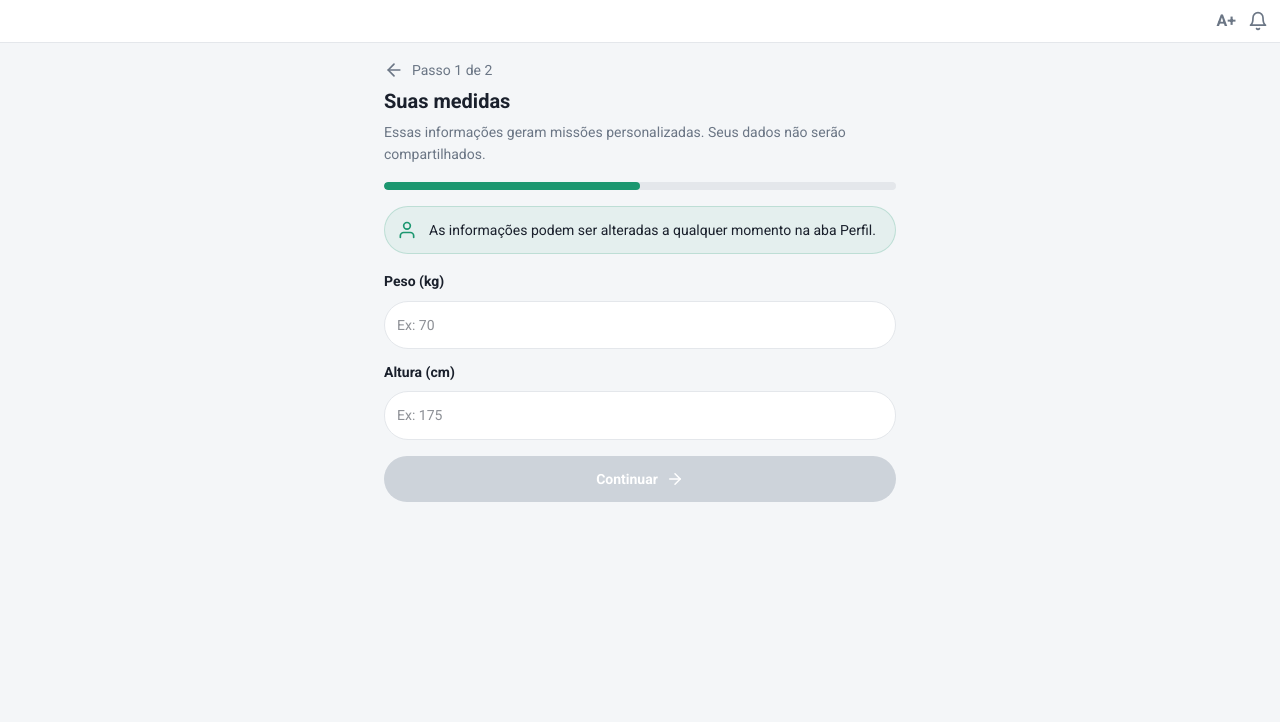
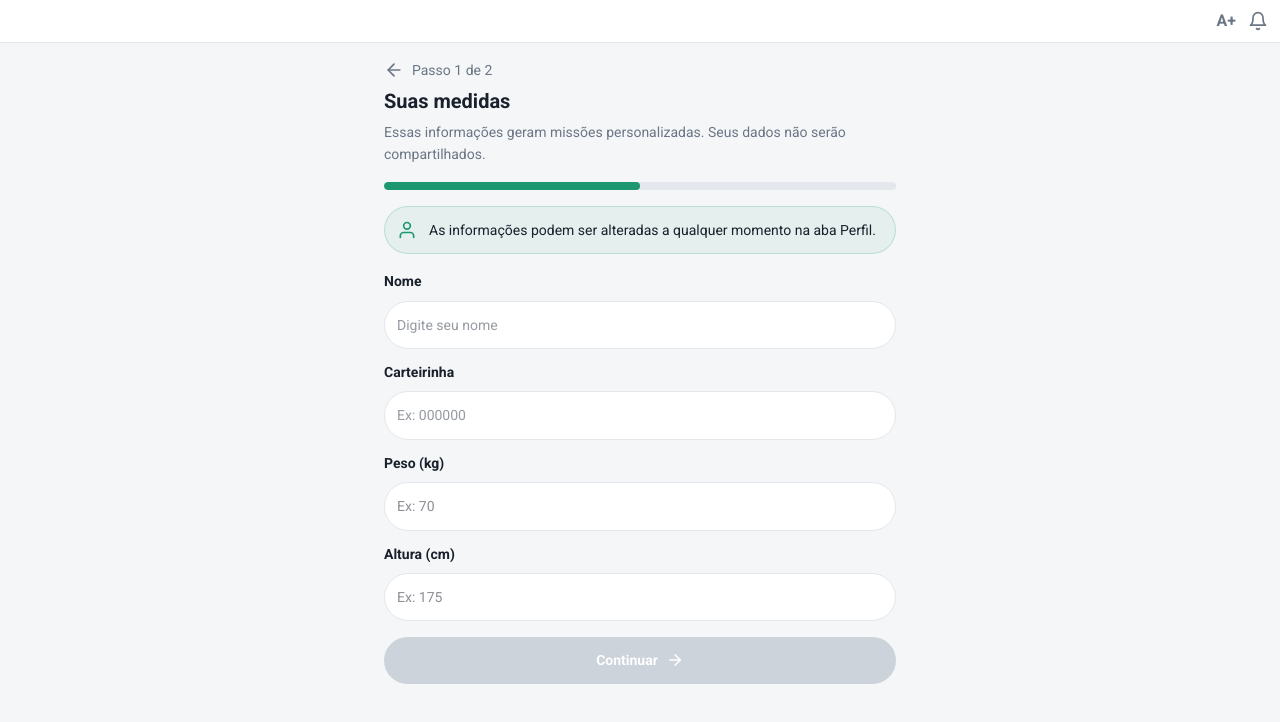
Before and after one commit to CarePlusCDF/Care-Plus-Front-Web, a React (Vite) app in the folder Front-web/: page /cadastro in a window 1280 px wide. Shown: the top 722 px of the page. Built offline with nearby package versions, Linux system fonts and the light colour scheme.

Commit message:
feat:Adicionando lógica do backend

```diff
--- a/Front-web/src/routes/Cadastro.jsx
+++ b/Front-web/src/routes/Cadastro.jsx
@@ -9,6 +9,8 @@ const Cadastro = () => {
   const navigate = useNavigate()
 
   const [formData, setFormData] = useState({
+    nome: '',
+    carteirinha: '',
     peso: '',
     altura: '',
     nivelAtividade: '',
@@ -55,19 +57,41 @@ const Cadastro = () => {
     setStep(2)
   }
 
-  const handleSubmit = () => {
+  const handleSubmit = async () => {
     const dadosFinais = {
+      nome: formData.nome,
+      carteirinha: formData.carteirinha,
       peso: formData.peso,
       altura: formData.altura,
       nivelAtividade: formData.nivelAtividade,
       qualidadeSono: formData.qualidadeSono,
       nivelEnergia: formData.nivelEnergia,
     }
-    localStorage.setItem('boostcare_user', JSON.stringify(dadosFinais))
+    const resposta = await fetch(
+      "http://127.0.0.1:8000/cadastro",
+      {
+        method: "POST",
+
+        headers: {
+          "Content-Type": "application/json",
+        },
+
+        body: JSON.stringify(dadosFinais),
+      }
+    )
+
+    const dados = await resposta.json()
+
+    console.log(dados)
+
     navigate('/inicial')
   }
 
-  const isStep1Valid = formData.peso !== '' && formData.altura !== ''
+  const isStep1Valid =
+    formData.nome !== '' &&
+    formData.carteirinha !== '' &&
+    formData.peso !== '' &&
+    formData.altura !== ''
   const isStep2Valid = formData.nivelAtividade !== '' && formData.qualidadeSono !== '' && formData.nivelEnergia !== ''
 
   const RadioCard = ({ field, value, label, desc }) => {
@@ -93,7 +117,6 @@ const Cadastro = () => {
   return (
     <div className="min-h-screen bg-[#F4F6F8]">
       <TopBar showPoints={false} />
-
       <main className="w-full px-4 lg:px-8 pt-4 pb-10">
         <div className="flex justify-center">
           <div className="w-full lg:max-w-lg">
@@ -129,6 +152,34 @@ const Cadastro = () => {
                   <p className="text-[14px] text-[#1A202C]">
                     As informações podem ser alteradas a qualquer momento na aba Perfil.
                   </p>
+                </div>
+
+                <div className="mb-3">
+                  <label className="font-bold mb-2 block text-[14px] text-[#1A202C]">
+                    Nome
+                  </label>
+
+                  <input
+                    type="text"
+                    className="w-full rounded-xl py-3 bg-white px-3 border text-[14px] border-[#E4E7EB] outline-none focus:border-[#1c9770] "
+                    placeholder="Digite seu nome"
+                    value={formData.nome}
+                    onChange={e => handleChange('nome', e.target.value)}
+                  />
+                </div>
+
+                <div className="mb-3">
+                  <label className="font-bold mb-2 block text-[14px] text-[#1A202C]">
+                    Carteirinha
+                  </label>
+
+                  <input
+                    type="number"
+                    className="w-full rounded-xl bg-white py-3 px-3 border text-[14px] border-[#E4E7EB] outline-none focus:border-[#1c9770] "
+                    placeholder="Ex: 000000"
+                    value={formData.carteirinha}
+                    onChange={e => handleChange('carteirinha', e.target.value)}
+                  />
                 </div>
 
                 <div className="mb-3">
```
Also changed, not shown: 1 other file (tests, documents, lock files or other folders).
